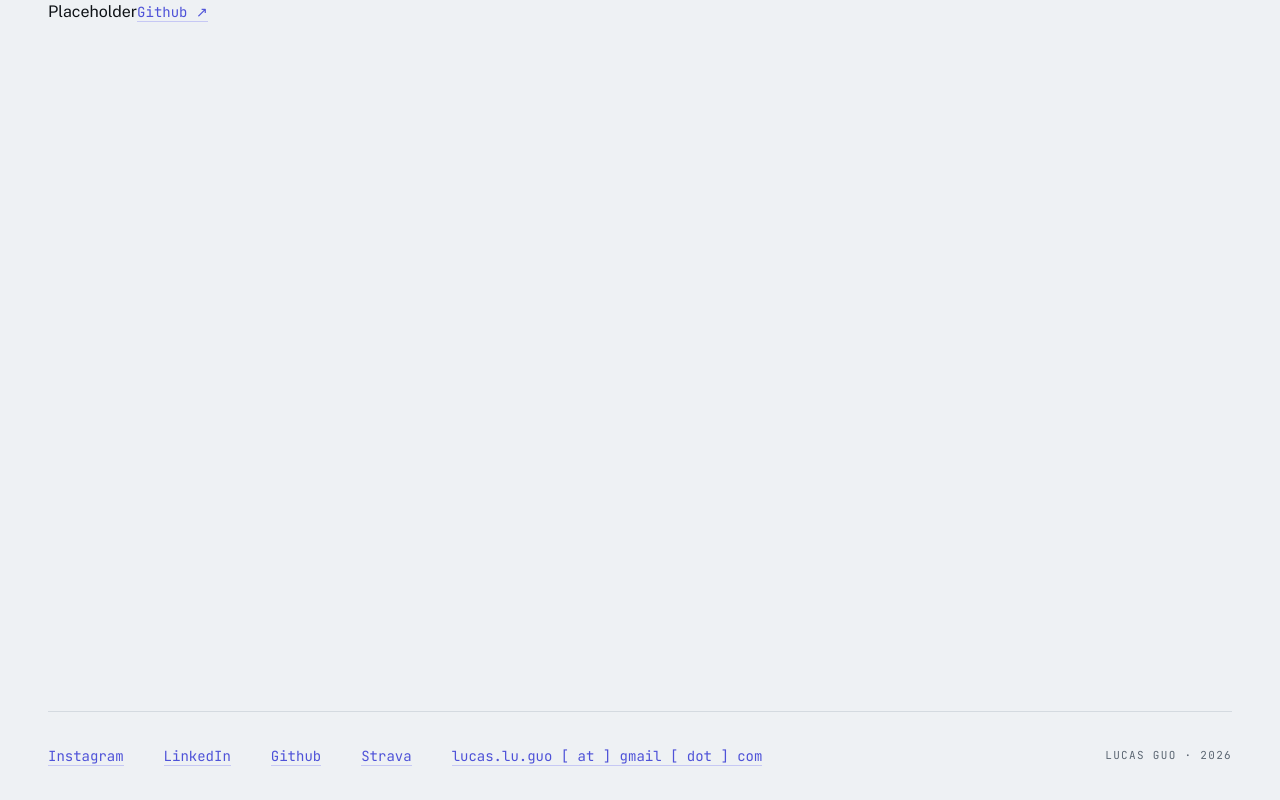
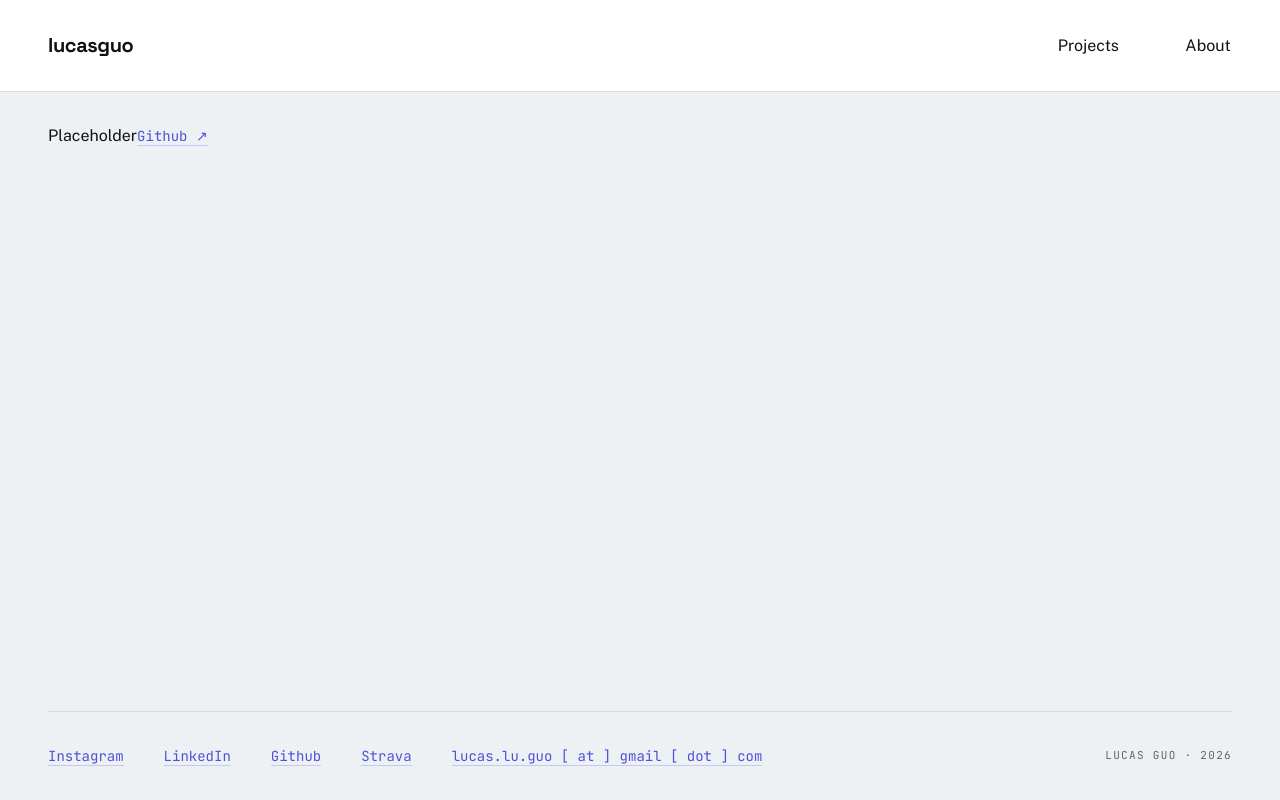
Before and after one commit to lucas-guo-2008/portfolio, a Next.js app: page / in a window 1280 px wide. Built offline with nearby package versions, Linux system fonts and the light colour scheme.

Commit message:
Add Navbar component into layout and NavLink for navigation

```diff
--- a/app/layout.tsx
+++ b/app/layout.tsx
@@ -1,6 +1,7 @@
 import { Space_Grotesk, Source_Serif_4, Public_Sans, JetBrains_Mono } from "next/font/google";
 import "./globals.css";
 import Footer from "@/components/Footer";
+import Navbar from "@/components/Navbar";
 
 const display = Space_Grotesk({ subsets: ["latin"], weight: ["500", "700"], variable: "--font-space-grotesk" });
 const serif   = Source_Serif_4({ subsets: ["latin"], weight: ["600"], variable: "--font-source-serif" });
@@ -16,7 +17,8 @@ export default function RootLayout({ children }: { children: React.ReactNode })
   return (
     <html lang="en" className={[display.variable, serif.variable, sans.variable, mono.variable, "h-full"].join(" ")}>
       <body className="bg-page text-text font-sans antialiased min-h-full flex flex-col">
-        <main className="flex-1 w-full mx-auto max-w-page px-5 md:px-12">{children}</main>
+        <Navbar />
+        <main className="flex-1 w-full mx-auto max-w-page px-5 md:px-12 py-3 md:py-8">{children}</main>
         <Footer />
       </body>
     </html>
--- /dev/null
+++ b/components/NavLink.tsx
@@ -0,0 +1,23 @@
+import type { ReactNode } from 'react';
+import Link from 'next/link';
+
+interface NavlinkProps {
+  href: string;
+  children: ReactNode;
+}
+
+export default function NavLink({ href, children }:NavlinkProps) {
+  return (
+    <Link
+      href={href}
+      className="group inline-grid focus-visible:ring-accent focus-visible:ring-2 outline-hidden"
+      >
+        <span aria-hidden="true" className="col-start-1 row-start-1 invisible font-bold">
+            {children}
+        </span>
+        <span className="col-start-1 row-start-1 group-hover:font-bold">
+            {children}
+        </span>
+    </Link>
+  );
+}
--- /dev/null
+++ b/components/Navbar.tsx
@@ -0,0 +1,18 @@
+import Link from 'next/link';
+import NavLink from './NavLink';
+
+export default function Navbar() {
+  return (
+    <header className="sticky top-0 z-50 bg-surface border-b border-border">
+      <div className="flex flex-row justify-between items-center py-4 md:py-8 w-full mx-auto max-w-page px-5 md:px-12">
+        <div>
+          <Link className="text-heading font-display font-bold focus-visible:ring-accent focus-visible:ring-2 outline-hidden" href="/">lucasguo</Link>
+        </div>
+        <nav className="flex gap-8 md:gap-16">
+          <NavLink href="/projects">Projects</NavLink>
+          <NavLink href="/about">About</NavLink>
+        </nav>
+      </div>
+    </header>
+  );
+}
```
